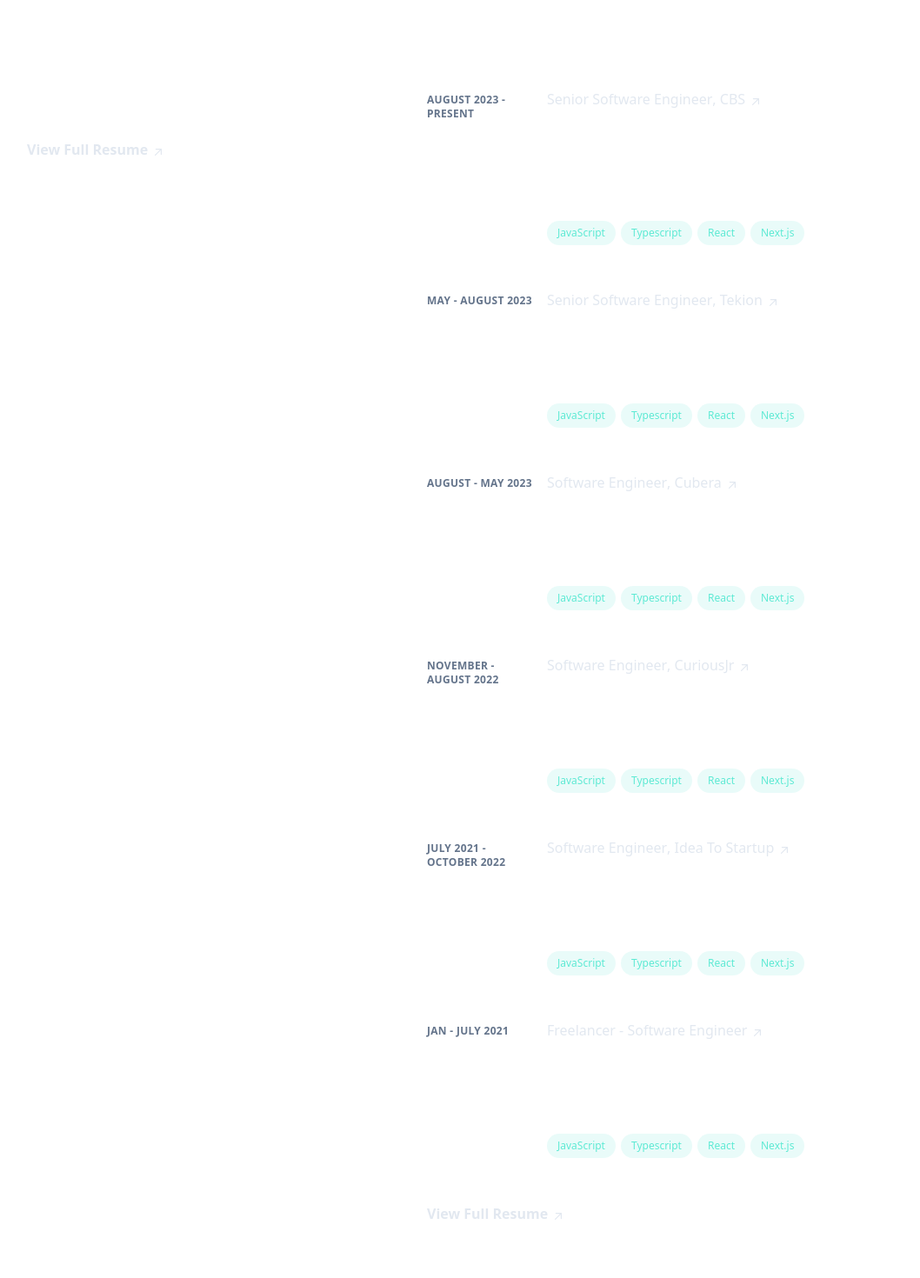
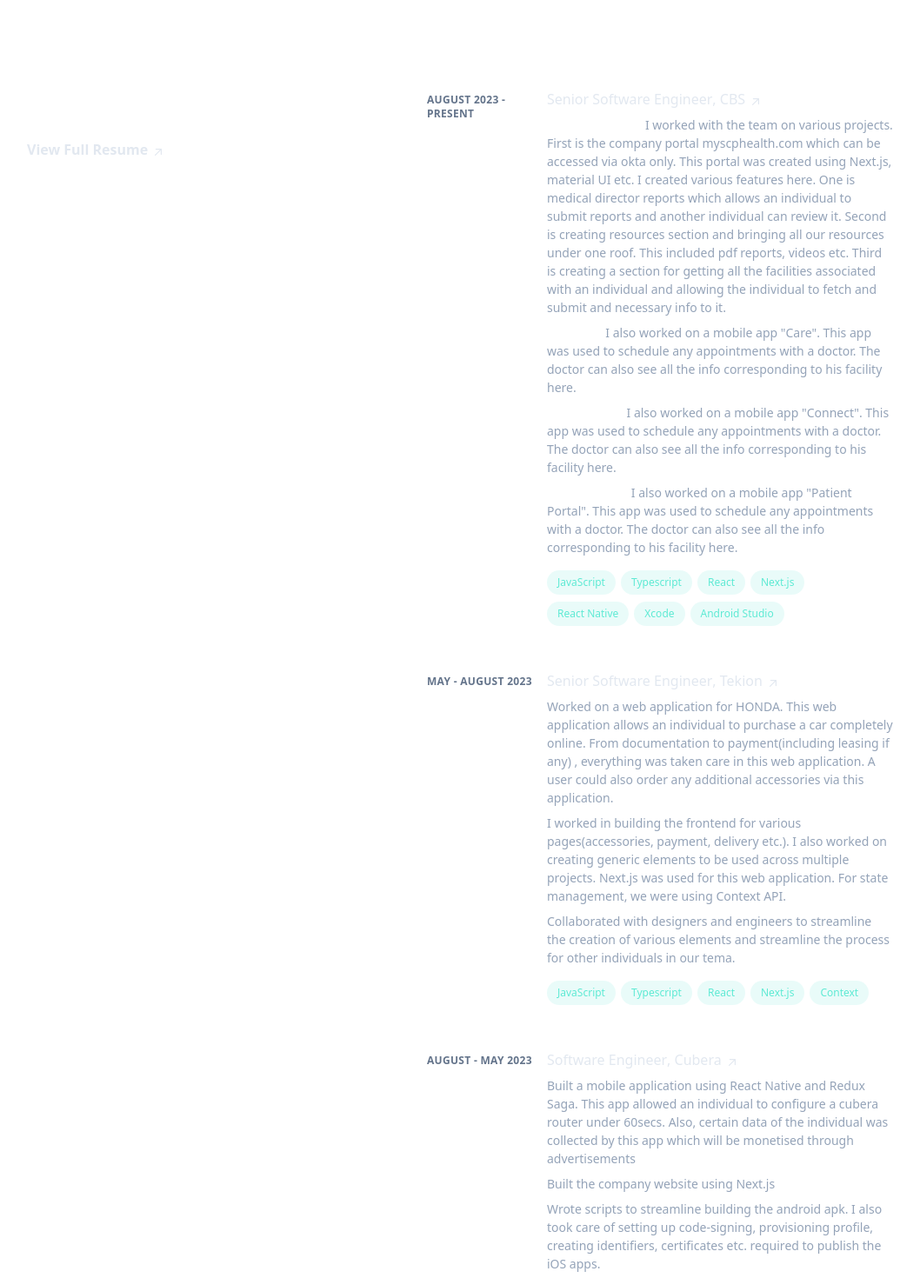
Before and after one commit to naveeniitbhu/portfolio-v2, a Next.js app: page / in a window 1280 px wide. Shown: the part 520-1990 px from the top of the page at 87% size, without its empty margins (157-1215 px from the left). Built offline with nearby package versions, Linux system fonts and the light colour scheme.

Commit message:
Update: Experience is updated

```diff
--- a/src/app/ui/experience/index.js
+++ b/src/app/ui/experience/index.js
@@ -9,24 +9,45 @@
       company: 'CBS',
       duration: 'August 2023 - Present',
       highlights: [
-        'Built custom Tumblr themes for various advertising agencies',
-        'Built user interfaces for our customers using Next.js and React',
-        'Worked on various projects including a digital product studio',
-        'Collaborated with designers and engineers to create accessible and intuitive interfaces',
+        <>
+          <span className='primary-text-color' key='company-portal'>Company Portal:</span><span key="company-portal-description"> I worked with the team on various projects. First is the company portal myscphealth.com
+            which can be accessed via okta only. This portal was created using Next.js, material UI etc.
+            I created various features here. One is medical director reports which allows an individual to submit reports
+            and another individual can review it. Second is creating resources section and bringing all our resources under
+            one roof. This included pdf reports, videos etc. Third is creating a section for getting all the facilities
+            associated with an individual and allowing the individual to fetch and submit and necessary info to it.</span>
+        </>,
+        <>
+          <span className='primary-text-color' key='care-app'>Care App:</span><span key="care-description"> I also worked on a mobile app &quot;Care&quot;. This app was used to schedule any appointments with a doctor.
+            The doctor can also see all the info corresponding to his facility here.</span>
+        </>,
+        <>
+          <span className='primary-text-color' key='connect-app'>Connect App:</span><span key="connect-description"> I also worked on a mobile app &quot;Connect&quot;. This app was used to schedule any appointments with a doctor.
+            The doctor can also see all the info corresponding to his facility here.</span>
+        </>,
+        <>
+          <span className='primary-text-color' key='patient-portal'>Patient Portal:</span><span key="patient-portal-description"> I also worked on a mobile app &quot;Patient Portal&quot;. This app was used to schedule any appointments with a doctor.
+            The doctor can also see all the info corresponding to his facility here.</span>
+        </>,
       ],
-      technologies: ['JavaScript', 'Typescript', 'React', 'Next.js'],
-      companyLink: 'https://tekion.com/'
+      technologies: ['JavaScript', 'Typescript', 'React', 'Next.js', 'React Native', 'Xcode', 'Android Studio'],
+      companyLink: 'https://scphealth.com/'
     },
     {
       title: 'Senior Software Engineer',
       company: 'Tekion',
       duration: 'May - August 2023',
       highlights: [
-        'Built a web application for managing Korok seeds using the Spotify API',
-        'Worked on various projects including a digital product studio',
-        'Collaborated with designers and engineers to create accessible and intu'
+        `Worked on a web application for HONDA. This web application allows
+        an individual to purchase a car completely online. From documentation to payment(including leasing if any)
+        , everything was taken care in this web application. A user could also order any additional accessories
+        via this application.`,
+        `I worked in building the frontend for various pages(accessories, payment, delivery etc.). I also worked on
+        creating generic elements to be used across multiple projects. Next.js was used for this web application.
+        For state management, we were using Context API.`,
+        `Collaborated with designers and engineers to streamline the creation of various elements and streamline the process for other individuals in our tema.`
       ],
-      technologies: ['JavaScript', 'Typescript', 'React', 'Next.js'],
+      technologies: ['JavaScript', 'Typescript', 'React', 'Next.js', 'Context'],
       companyLink: 'https://tekion.com/'
     },
     {
@@ -34,46 +55,60 @@
       company: 'Cubera',
       duration: 'August - May 2023',
       highlights: [
-        'Built a web application for managing Korok seeds using the Spotify API',
-        'Worked on various projects including a digital product studio',
-        'Collaborated with designers and engineers to create accessible and intu'
+        `Built a mobile application using React Native and Redux Saga.
+        This app allowed an individual to configure a cubera router under 60secs.
+        Also, certain data of the individual was collected by this app which will be monetised through advertisements`,
+        `Built the company website using Next.js`,
+        `Wrote scripts to streamline building the android apk.
+        I also took care of setting up code-signing, provisioning profile, creating identifiers,
+        certificates etc. required to publish the iOS apps.`
+
       ],
-      technologies: ['JavaScript', 'Typescript', 'React', 'Next.js'],
+      technologies: ['React Native', 'Typescript', 'Redux', 'Next.js'],
       companyLink: 'https://cubera.co/'
     },
     {
       title: 'Software Engineer',
       company: 'CuriousJr',
-      duration: 'November - August 2022',
+      duration: 'November - July 2022',
       highlights: [
-        'Built a web application for managing Korok seeds using the Spotify API',
-        'Worked on various projects including a digital product studio',
-        'Collaborated with designers and engineers to create accessible and intu'
+        `CuriousJr is a platform for teaching coding to kids via mobile.
+        I built the company website using React and Redux.
+        All the best practices for website development like SSR, no multiple
+        render, adding sitemaps for SEO and others have
+        been used while developing this website.`,
+        `Worked on creating dashboards for internal use of the team.
+        This was used to upload images, short videos to curiousjr app`,
+        `Worked on creating frameworks to be used with webview in CuriouJr app.
+        This was required as code written by an individual in this app was executed using this framework.`,
       ],
-      technologies: ['JavaScript', 'Typescript', 'React', 'Next.js'],
+      technologies: ['React', 'Typescript', 'Redux', 'React Native', 'SSR'],
       companyLink: 'https://www.curiousjr.com/'
     },
     {
       title: 'Software Engineer',
       company: 'Idea To Startup',
-      duration: 'July 2021 - October 2022',
+      duration: 'July 2020 - October 2021',
       highlights: [
-        'Built a web application for managing Korok seeds using the Spotify API',
-        'Worked on various projects including a digital product studio',
-        'Collaborated with designers and engineers to create accessible and intu'
+        `Worked on a project here named "Civol". This is a platform for users to interact and discuss various issues
+        through short videos (less than 90 secs). People can reply to others through videos
+        only and can also start a separate debate. There is also a rating system so that
+        users can rate others’ videos.`,
+        `Upgraded the complete project from material-ui version-1 to version-4. This was a
+        substantial change as some components were removed in version-4 and had to be
+        rebuilt using the latest one.`
       ],
-      technologies: ['JavaScript', 'Typescript', 'React', 'Next.js'],
+      technologies: ['JavaScript', 'Typescript', 'React', 'Redux', 'React Native', 'Postgres'],
       companyLink: 'https://tekion.com/'
     },
     {
       title: 'Freelancer - Software Engineer',
-      duration: 'Jan - July 2021',
+      duration: 'Jan - June 2020',
       highlights: [
-        'Built a web application for managing Korok seeds using the Spotify API',
-        'Worked on various projects including a digital product studio',
-        'Collaborated with designers and engineers to create accessible and intu'
+        `Designed a website where one can detect face from images using
+        Face Recognition API from Clarifai (www.clarifai.com).`,
       ],
-      technologies: ['JavaScript', 'Typescript', 'React', 'Next.js'],
+      technologies: ['JavaScript', 'React', 'Node'],
       companyLink: 'https://tekion.com/'
     }]
   return (
@@ -105,9 +140,11 @@
                         </a>
                       </div>
                     </h3>
-                    <p className="mt-2 text-sm leading-normal">
-                      {data.highlights}
-                    </p>
+                    {data.highlights.map((details, index) => (
+                      <p key={details} className="mt-2 text-sm leading-normal secondary-text-color">
+                        {details}
+                      </p>
+                    ))}
                     <ul className="mt-2 flex flex-wrap" aria-label="Technologies used">
                       {data.technologies.map((tag) => (
                         <li className="mr-1.5 mt-2" key={tag}>
```
Also changed, not shown: 1 other file (tests, documents, lock files or other folders).
